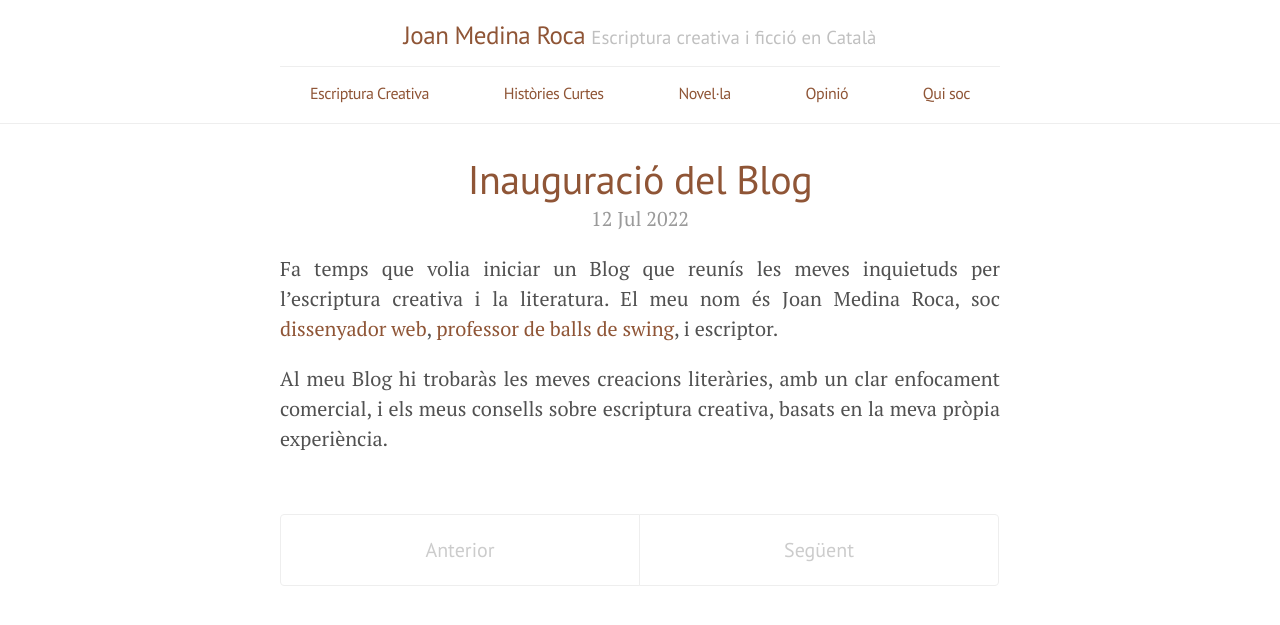
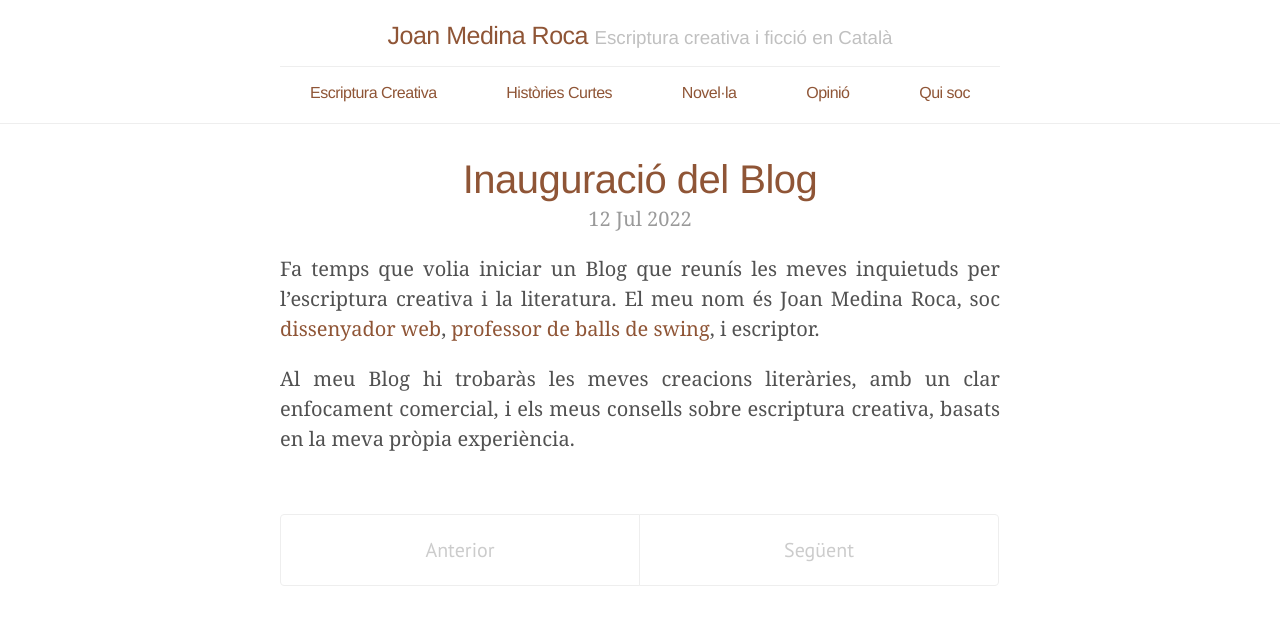
Before and after one commit to joan-medina-roca/blog-jmr-literatura, a Jekyll site: the page built from index.html, in a window 1280 px wide. Shown: the top 625 px of the page. Built offline with Jekyll 4.4.1, drawn with Linux system fonts in a browser that asks for light colours; the list of posts is cut into pages by our own code.

Commit message:
canvi tipografies

```diff
--- a/public/css/lanyon.css
+++ b/public/css/lanyon.css
@@ -41,11 +41,11 @@ body {
 }
 
 html {
-  font-family: "PT Serif", Georgia, "Times New Roman", serif;
+  font-family: "Caslon", Georgia, "Times New Roman", serif;
 }
 
 h1, h2, h3, h4, h5, h6 {
-  font-family: "PT Sans", Helvetica, Arial, sans-serif;
+  font-family: "Montserrat", Helvetica, Arial, sans-serif;
   font-weight: 400;
   color: #313131;
   letter-spacing: -.025rem;
@@ -424,7 +424,7 @@ a.sidebar-nav-item:focus {
 .pagination-item {
   display: block;
   padding: 1rem;
-  border: 1px solid #eee;
+  border-top: 1px solid #eee;
 }
 .pagination-item:first-child {
   margin-bottom: -1px;
```
